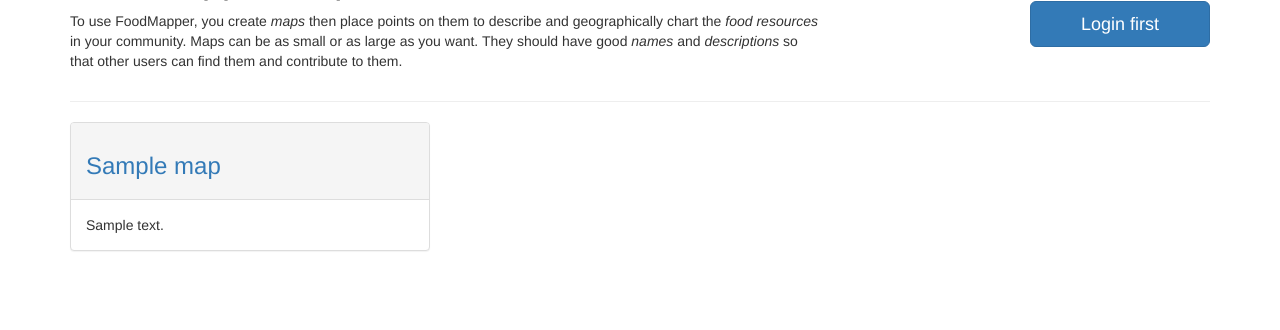
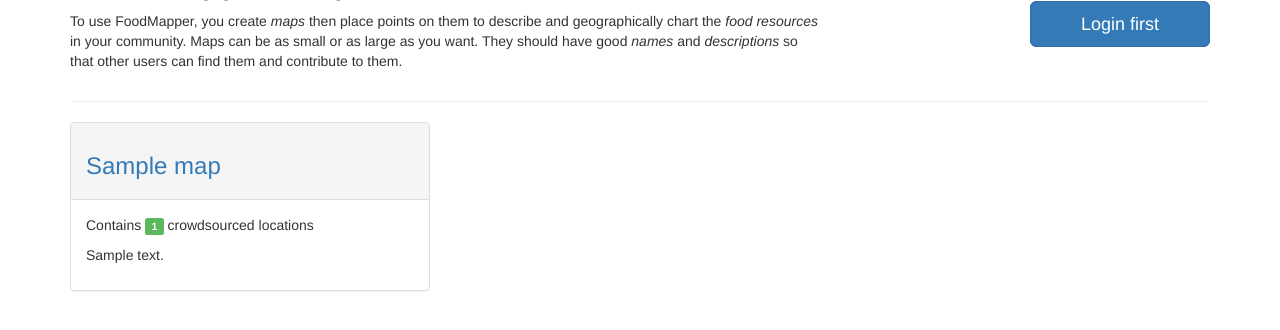
Before and after one commit to food-mappers/food-mapper-app, a Django app: page /maps in a window 1280 px wide. Shown: the part 59-389 px from the top of the page. Run offline with Django 3.2, Linux system fonts and the light colour scheme; tables that the repository leaves empty hold one stand-in row (values such as "Sample post"); parts of the project's set-up code (start-up, migrations or seed data) failed here and were passed over; some libraries are stand-ins or nearby versions.

Commit message:
add number of sources

```diff
--- a/frontend/templates/maps.html
+++ b/frontend/templates/maps.html
@@ -31,7 +31,8 @@
 					<a href="/map/{{map.namespace}}"><h3>{{map.name}}</h3></a>
 				</div>
 				<div class="panel-body">
-					{{map.description}}
+					<p>Contains <span class="label {% if map.sources.all|length != 0 %}label-success {% else %}label-danger{% endif %}">{{map.sources.all|length}}</span> crowdsourced locations</p>
+					<p>{{map.description}}</p>
 				</div>
 			</div>
 		</div>
```
